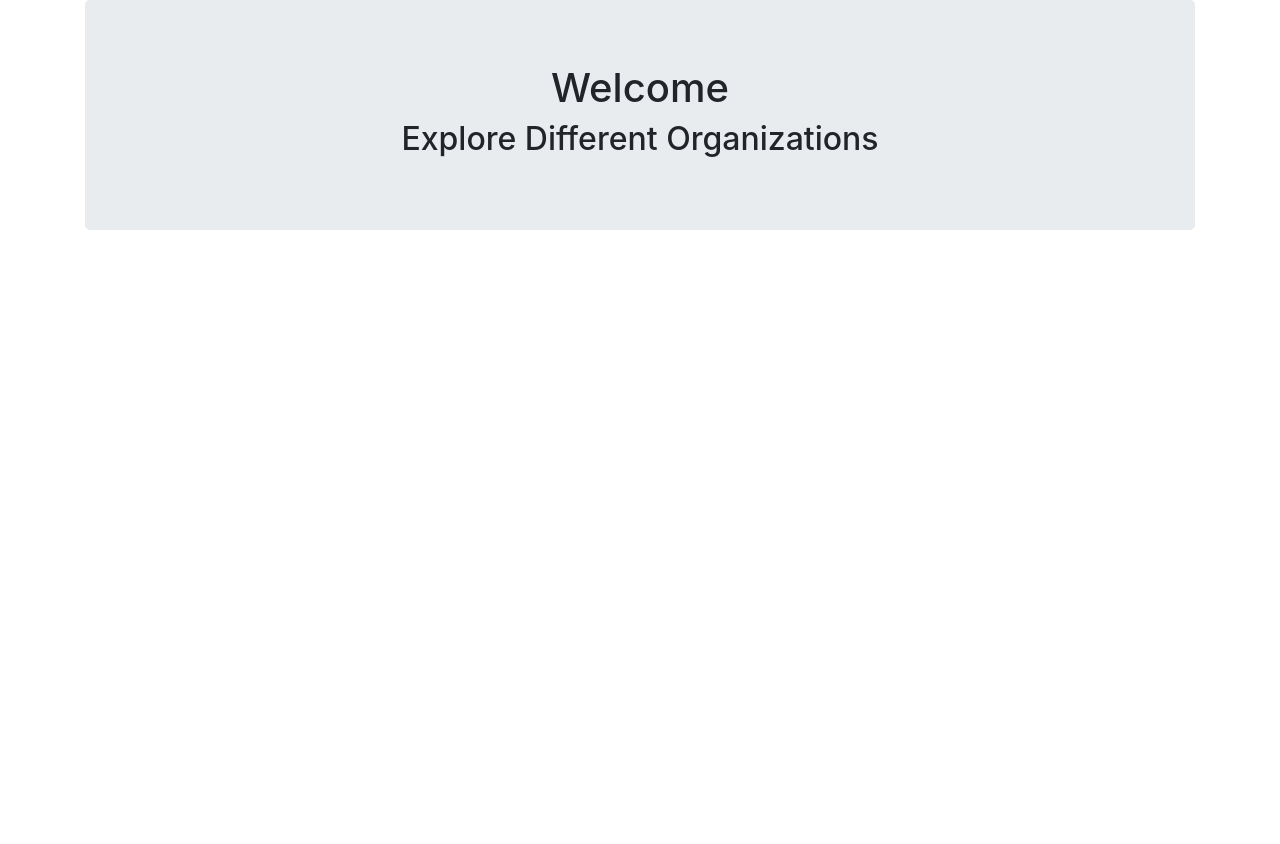
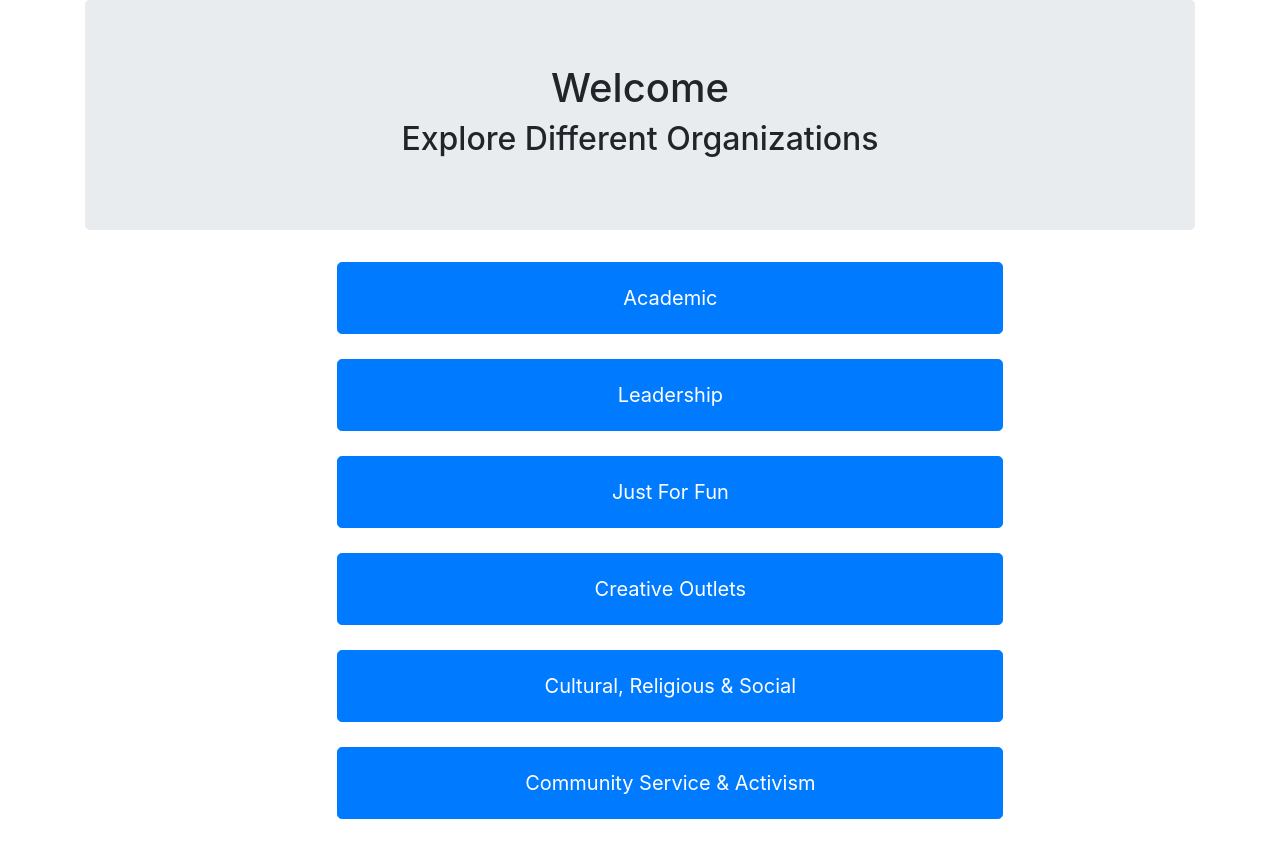
Before and after one commit to adamjeanlaurent/Hack_At_MIT_Project, an Angular app in the folder frontend/angular/: page / in a window 1280 px wide. Before the commit the page ends 800 px from the top, so only its background shows below. Built offline with nearby package versions, Linux system fonts and the light colour scheme.

Commit message:
added multiple button about the category

```diff
--- a/frontend/angular/src/app/app.component.html
+++ b/frontend/angular/src/app/app.component.html
@@ -4,5 +4,4 @@
     <h2> {{ title }}</h2>
   </div>
 </div>
-
 <app-category></app-category>
--- a/frontend/angular/src/app/category/category.component.css
+++ b/frontend/angular/src/app/category/category.component.css
@@ -0,0 +1,7 @@
+.btn {
+    width: 60%;
+    padding: 20px;
+    display: block;
+    margin-bottom: 25px;
+    margin-left: 20ch;
+}
--- a/frontend/angular/src/app/category/category.component.html
+++ b/frontend/angular/src/app/category/category.component.html
@@ -1,15 +1,11 @@
-<!--
 <div class="container">
     <div class="row">
       <div class="col-sm">
         <button type="button" class="btn btn-primary btn-lg">Academic</button>
-      </div>
-      <div class="col-sm">
-        <button type="button" class="btn btn-primary btn-lg">Social</button>
-      </div>
-      <div class="col-sm">
-        <button type="button" class="btn btn-primary btn-lg">Religion</button>
-      </div>
+        <button type="button" class="btn btn-primary btn-lg">Leadership</button>
+        <button type="button" class="btn btn-primary btn-lg">Just For Fun</button>
+        <button type="button" class="btn btn-primary btn-lg">Creative Outlets</button>
+        <button type="button" class="btn btn-primary btn-lg">Cultural, Religious & Social</button>
+        <button type="button" class="btn btn-primary btn-lg">Community Service & Activism</button>
     </div>
-  </div>
--->
+</div>
```
